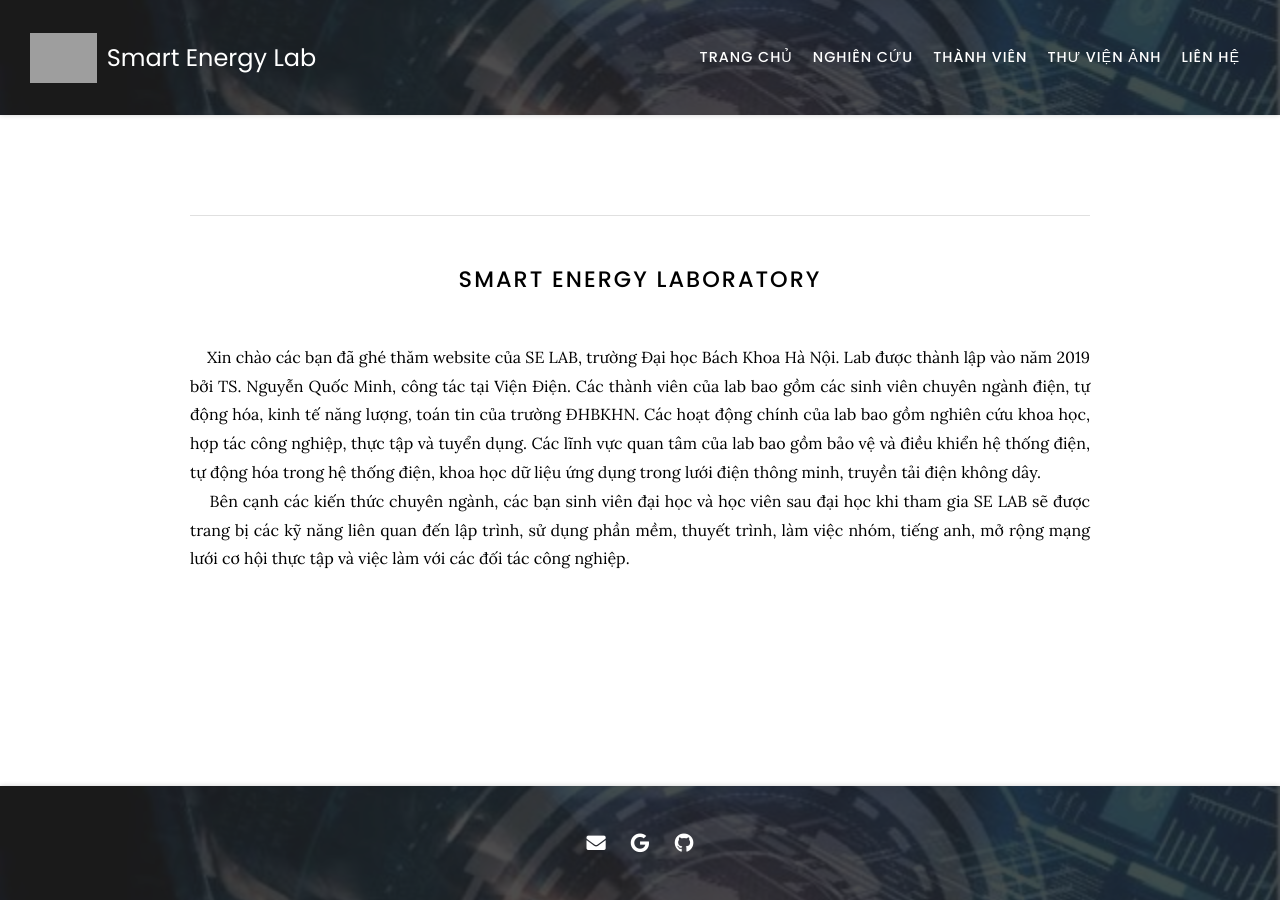
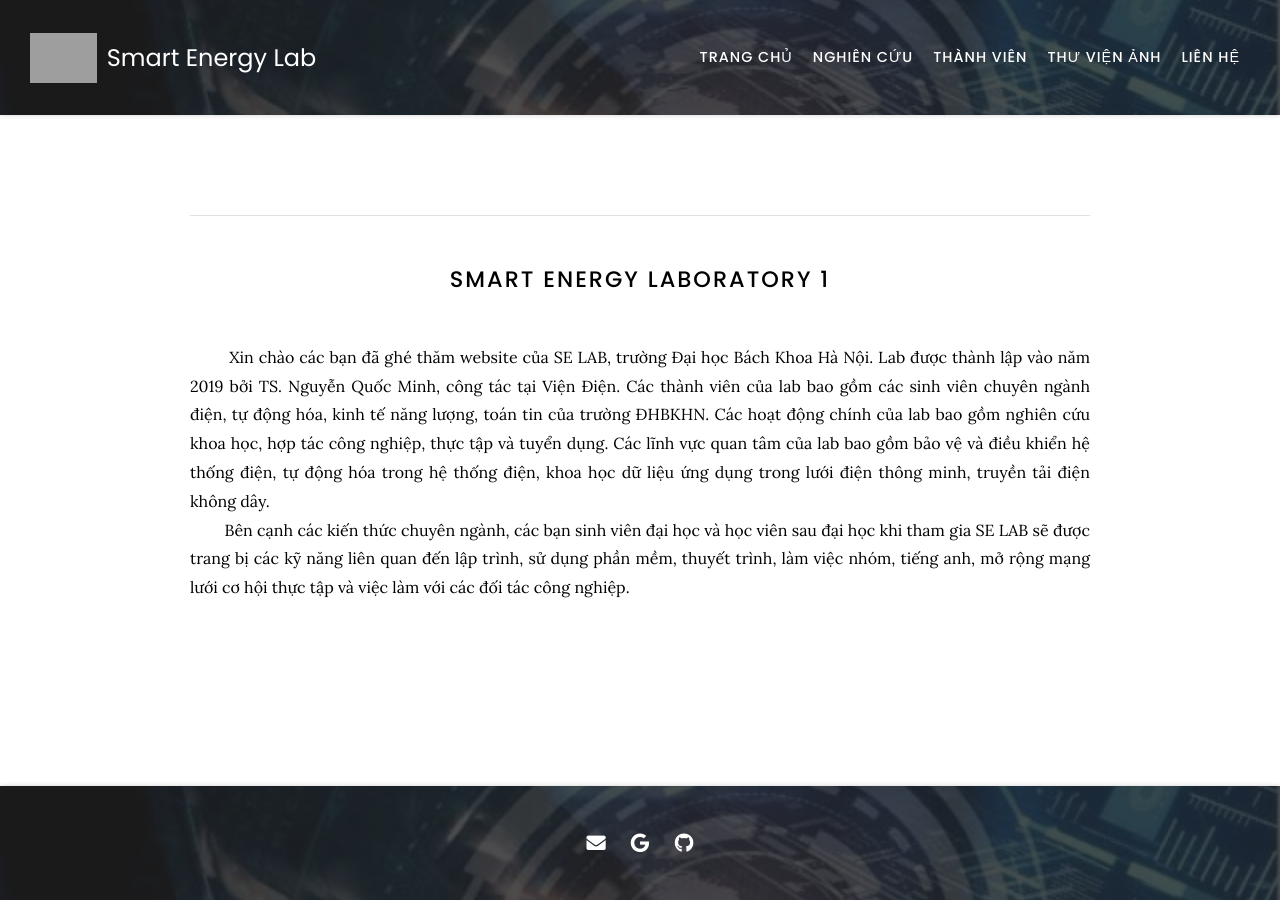
Before and after one commit to selabhust/home, a Jekyll site: the page built from index.md, in a window 1280 px wide. Built offline with Jekyll 4.4.1, drawn with Linux system fonts in a browser that asks for light colours; nearby versions of some CDN libraries; grey boxes are pictures that could not be loaded.

Commit message:
Update index.md

```diff
--- a/index.md
+++ b/index.md
@@ -6,6 +6,6 @@ nav:
 ---
 ---
 
-# SMART ENERGY LABORATORY
-&nbsp;&nbsp;&nbsp;&nbsp;Xin chào các bạn đã ghé thăm website của SE LAB, trường Đại học Bách Khoa Hà Nội. Lab được thành lập vào năm 2019 bởi TS. Nguyễn Quốc Minh, công tác tại Viện Điện. Các thành viên của lab bao gồm các sinh viên chuyên ngành điện, tự động hóa, kinh tế năng lượng, toán tin của trường ĐHBKHN. Các hoạt động chính của lab bao gồm nghiên cứu khoa học, hợp tác công nghiệp, thực tập và tuyển dụng. Các lĩnh vực quan tâm của lab bao gồm bảo vệ và điều khiển hệ thống điện, tự động hóa trong hệ thống điện, khoa học dữ liệu ứng dụng trong lưới điện thông minh, truyền tải điện không dây. <br>
-&nbsp;&nbsp;&nbsp;&nbsp;Bên cạnh các kiến thức chuyên ngành, các bạn sinh viên đại học và học viên sau đại học khi tham gia SE LAB sẽ được trang bị các kỹ năng liên quan đến lập trình, sử dụng phần mềm, thuyết trình, làm việc nhóm, tiếng anh, mở rộng mạng lưới cơ hội thực tập và việc làm với các đối tác công nghiệp.
+# SMART ENERGY LABORATORY 1
+&nbsp;&nbsp;&nbsp;&nbsp;&nbsp;&nbsp;&nbsp;&nbsp;Xin chào các bạn đã ghé thăm website của SE LAB, trường Đại học Bách Khoa Hà Nội. Lab được thành lập vào năm 2019 bởi TS. Nguyễn Quốc Minh, công tác tại Viện Điện. Các thành viên của lab bao gồm các sinh viên chuyên ngành điện, tự động hóa, kinh tế năng lượng, toán tin của trường ĐHBKHN. Các hoạt động chính của lab bao gồm nghiên cứu khoa học, hợp tác công nghiệp, thực tập và tuyển dụng. Các lĩnh vực quan tâm của lab bao gồm bảo vệ và điều khiển hệ thống điện, tự động hóa trong hệ thống điện, khoa học dữ liệu ứng dụng trong lưới điện thông minh, truyền tải điện không dây. <br>
+&nbsp;&nbsp;&nbsp;&nbsp;&nbsp;&nbsp;&nbsp;&nbsp;Bên cạnh các kiến thức chuyên ngành, các bạn sinh viên đại học và học viên sau đại học khi tham gia SE LAB sẽ được trang bị các kỹ năng liên quan đến lập trình, sử dụng phần mềm, thuyết trình, làm việc nhóm, tiếng anh, mở rộng mạng lưới cơ hội thực tập và việc làm với các đối tác công nghiệp.
```
